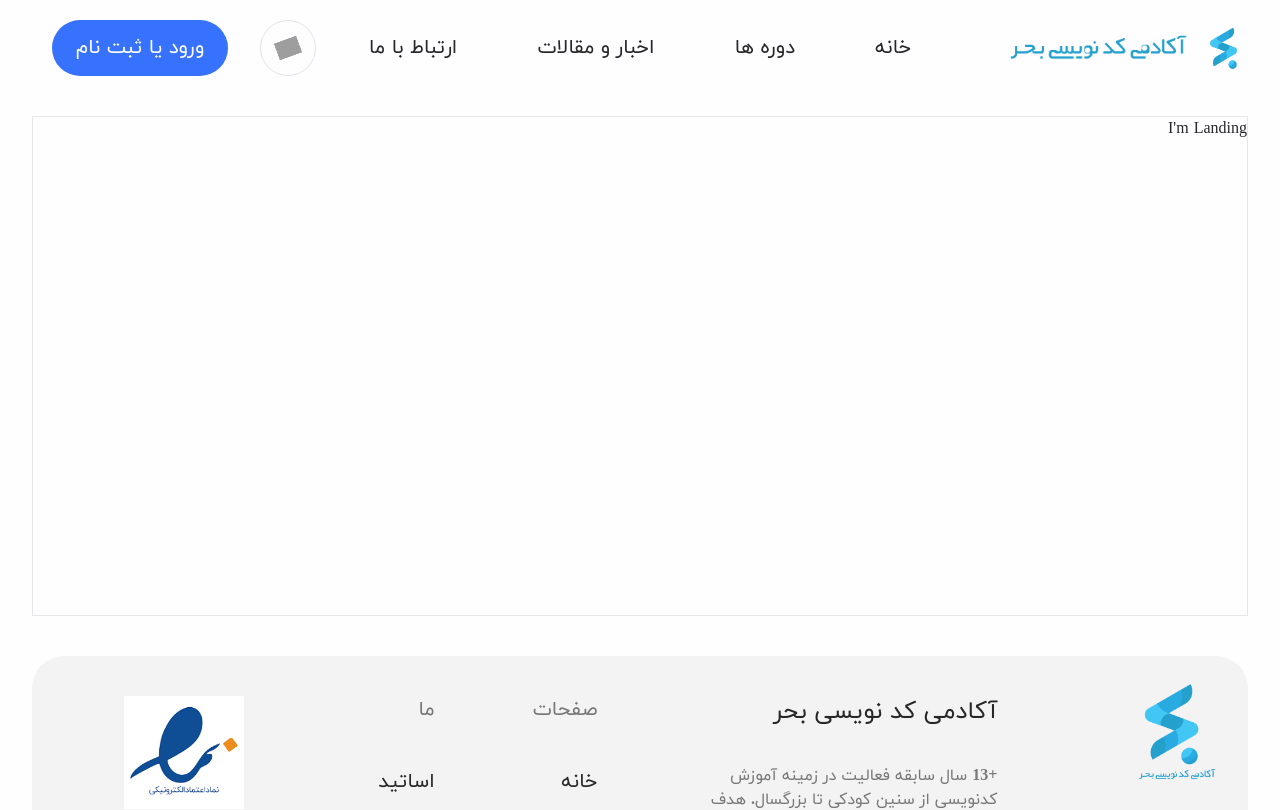
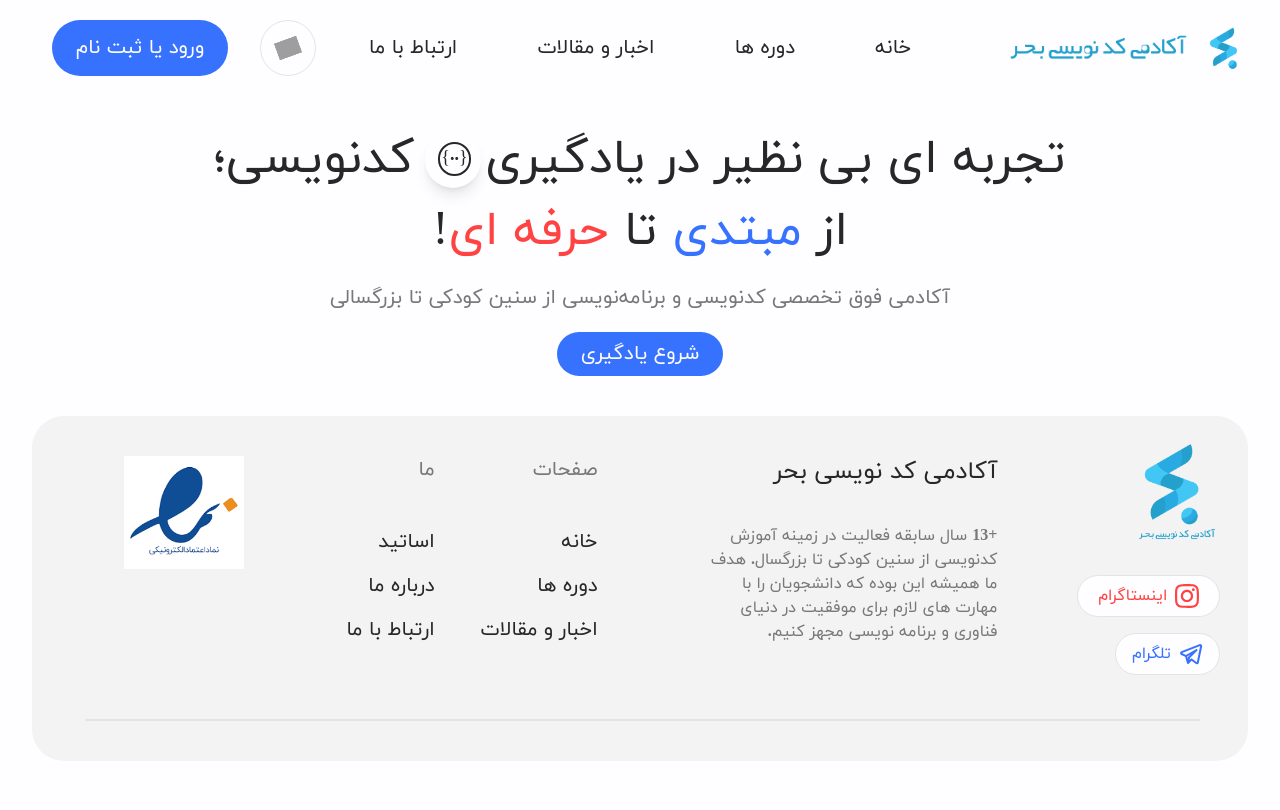
Before and after one commit to academy-react-summer1403/finalTaskAbSquad, a React (Vite) app: page / in a window 1280 px wide. Shown: the top 810 px of the page. Built offline with nearby package versions, Linux system fonts and the light colour scheme; grey boxes are pictures that could not be loaded.

Commit message:
Made The Intro Component for the LandingScreen

```diff
--- a/src/JS/DarkMode/DarkMode.js
+++ b/src/JS/DarkMode/DarkMode.js
@@ -1,10 +1,8 @@
-export const HandleDarkMode = (mode, strategy) => {
+export const HandleDarkMode = (mode) => {
   const htmlTag = document.getElementsByTagName("html");
   if (mode == "on") {
     htmlTag[0].classList.add("dark");
   } else if (mode == "off") {
     htmlTag[0].classList.remove("dark");
   }
-  if (mode == "off" && strategy == "media") {
-  }
 };
--- a/src/Screens/Landing/LandingPage.jsx
+++ b/src/Screens/Landing/LandingPage.jsx
@@ -1,10 +1,15 @@
 import React from "react";
-
+import Introduction from "../../components/Landing/Introduction";
+import Button from "../../components/Common/Button/Button";
 const LandingPage = () => {
   return (
-    <>
-      <p className="border h-[500px] my-10">I'm Landing</p>
-    </>
+    <div className="my-10">
+      <Introduction />
+      <Button
+        text="شروع یادگیری"
+        phoneStyle="py-2 m-auto mt-5 max-lg:text-base"
+      />
+    </div>
   );
 };
 
--- a/src/components/Common/Button/Button.jsx
+++ b/src/components/Common/Button/Button.jsx
@@ -4,7 +4,7 @@ const Button = ({ text, phoneStyle }) => {
   return (
     <>
       <button
-        className={` rounded-[64px] h-full px-6  flex items-center justify-center bg-primaryBlue   text-primaryWhite text-nowrap ${phoneStyle}`}
+        className={`text-xl rounded-[64px] h-full px-6  flex items-center justify-center bg-primaryBlue   text-primaryWhite text-nowrap ${phoneStyle}`}
       >
         {text}
       </button>
--- /dev/null
+++ b/src/components/Landing/Introduction/index.jsx
@@ -0,0 +1,31 @@
+import React from "react";
+const Introduction = () => {
+  return (
+    <>
+      <h1 className="text-5xl text-center line leading-normal mb-4 max-sm:text-3xl">
+        تجربه ای بی نظیر در یادگیری
+        {/* The Curly Brace Span */}
+        <span className="lg:shadow-lg lg:inline-block lg:relative lg:top-4 lg:right-1 lg:rounded-full lg:w-14 lg:h-14 hidden">
+          <span className="flex flex-row justify-center items-center rounded-full border-2 border-solid border-primaryBlack w-3/5 h-3/5 absolute top-2.5 right-2.5 text-lg  ">
+            <span className="inline-block ">{"{"}</span>{" "}
+            <span className="inline-block relative bottom-[3px] font-semibold">
+              ..
+            </span>{" "}
+            <span className="inline-block">{"}"}</span>
+          </span>
+        </span>
+        {/* End OF Curly Brace Span */}
+        <br className="sm:hidden" /> کدنویسی؛
+        <br /> از
+        <span className="text-primaryBlue"> مبتدی</span> تا
+        <span className="text-instaRed"> حرفه ای</span>!
+      </h1>
+      <h3 className="text-center text-fontGray sm:text-xl text-base">
+        آکادمی فوق تخصصی کدنویسی و برنامه‌نویسی
+        <br className="sm:hidden" /> از سنین کودکی تا بزرگسالی
+      </h3>
+    </>
+  );
+};
+
+export default Introduction;
```
